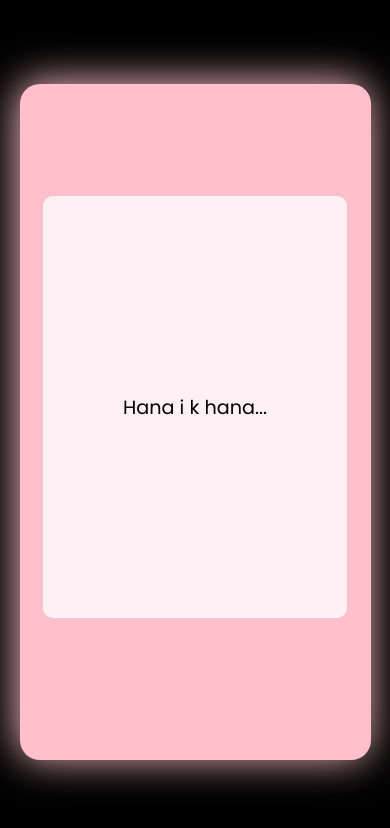
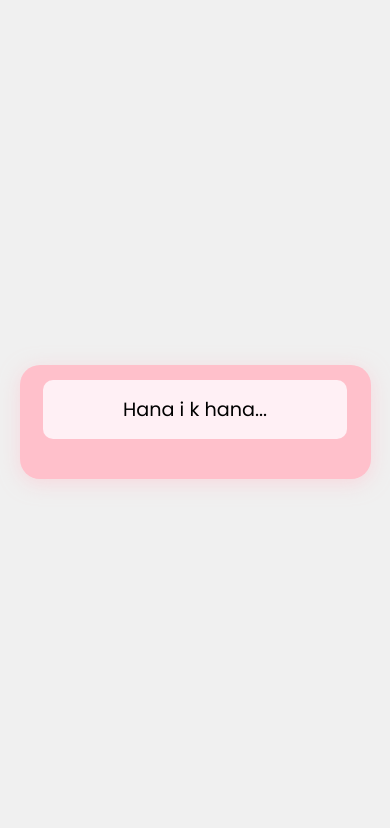
Before and after one commit to Alex8o9/batulii, a plain HTML site: page index.html in a window 390 px wide. Drawn offline with Linux system fonts and the light colour scheme.

Commit message:
Update index.html

```diff
--- a/index.html
+++ b/index.html
@@ -15,50 +15,54 @@
 }
 
 body {
-    height: 100vh;
-    width: 100%;
     display: flex;
     justify-content: center;
     align-items: center;
-    background-color: black;
+    min-height: 100vh;
+    background-color: #f0f0f0;
 }
 
 .main {
-    min-height: 80vh;
-    width: 60%;
-    background-color: #FFC0CB;
+    width: 90%;
+    max-width: 500px;
+    background-color: #ffc0cb;
     border-radius: 20px;
-    box-shadow: -2px -2px 40px #FFC0CB;
+    box-shadow: 0 4px 20px rgba(255, 192, 203, 0.5);
     display: flex;
     flex-direction: column;
     align-items: center;
-    justify-content: center;
-    padding: 20px;
-    gap: 20px;
+    padding: 15px;
+    gap: 15px;
 }
 
 .sentence-box {
     background-color: #fff0f5;
     color: black;
-    min-height: 50vh;
-    width: 90%;
+    width: 95%;
+    min-height: auto;
+    max-height: 60vh;
+    padding: 15px;
+    font-size: 1.5rem;
+    border-radius: 10px;
+    text-align: center;
     display: flex;
     align-items: center;
     justify-content: center;
-    text-align: center;
-    padding: 20px;
-    font-size: 2rem;
-    border-radius: 10px;
+    overflow-y: auto;
 }
 
 .button-box {
     display: flex;
-    gap: 20px;
-    margin-top: 10px;
+    gap: 15px;
+    flex-wrap: wrap;
+    width: 95%;
+    justify-content: center;
 }
 
 .button-box button {
-    padding: 10px 25px;
+    flex: 1;
+    min-width: 120px;
+    padding: 10px 20px;
     font-size: 16px;
     font-weight: bold;
     border: none;
@@ -78,40 +82,22 @@ body {
 }
 
 #message-box {
-    margin-top: 15px;
+    margin-top: 10px;
     color: black;
-    font-size: 1.5rem;
+    font-size: 1.3rem;
     text-align: center;
-}
-
-@media (max-width: 768px) {
-    .main {
-        width: 90%;
-        padding: 15px;
-        gap: 15px;
-    }
-    .sentence-box {
-        font-size: 1.5rem;
-        width: 95%;
-        padding: 15px;
-    }
-    .button-box button {
-        padding: 8px 20px;
-        font-size: 14px;
-    }
 }
 
 @media (max-width: 480px) {
     .sentence-box {
         font-size: 1.2rem;
+        max-height: 50vh;
     }
-    .button-box {
-        flex-direction: column;
-        gap: 10px;
+    .button-box button {
+        font-size: 14px;
+        padding: 8px 15px;
     }
 }
-
-
 </style>
 </head>
 <body>
@@ -180,6 +166,7 @@ yesBtn.addEventListener("click", () => {
 noBtn.addEventListener("click", () => {
     yesSize += 4;
     yesBtn.style.fontSize = yesSize + "px";
+
     if(noMessages.length > 0){
         const msg = noMessages.shift();
         messageBox.textContent = msg;
```
